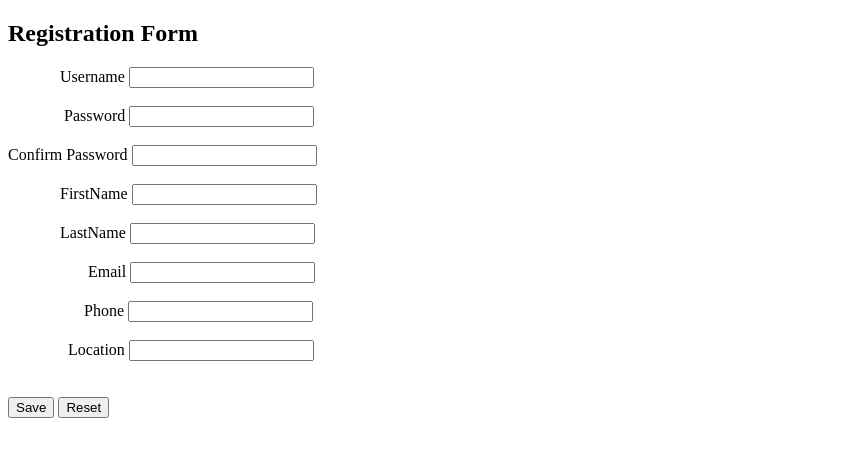
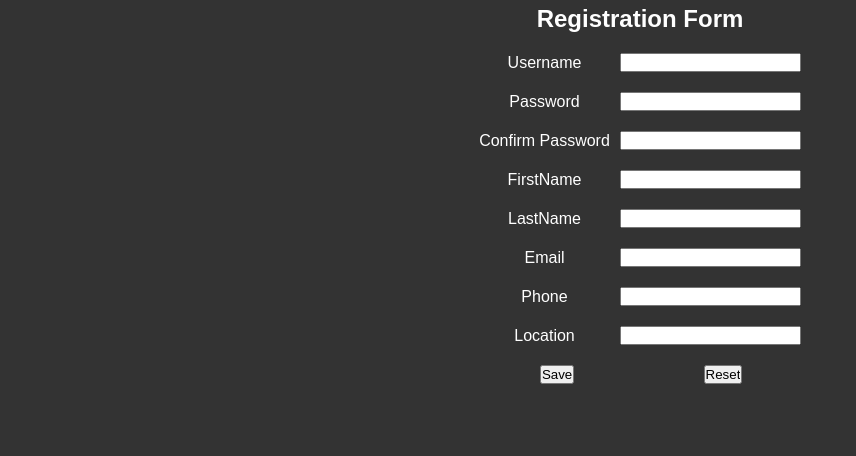
Before and after one commit to MohitR1999/webtech-practicals, a plain HTML site: page exp9/index.html in a window 1280 px wide. Shown: the whole page, without its empty margins (0-856 px from the left). Drawn offline with Linux system fonts and the light colour scheme.

Commit message:
Improved the registration form

```diff
--- a/exp9/index.html
+++ b/exp9/index.html
@@ -1,46 +1,101 @@
 <!DOCTYPE html>
 <html>
 
+<head>
+    <link rel="stylesheet" href="./main.css">
+</head>
+
 <body>
+    <div class="container">
+        <div class="row">
+            <h2>Registration Form</h2>
+        </div>
 
-    <h2>Registration Form</h2>
+        <div class="row">
+            <form action="#">
+                <div class="row">
+                    <div class="column">
+                        <label for="username">Username</label>
+                    </div>
+                    <div class="column">
+                        <input type="text" id="username" name="username">
+                    </div>
+                </div>
 
-    <form action="/action_page.php">
-        &nbsp; &nbsp; &nbsp; &nbsp; &nbsp;&nbsp;&nbsp;&nbsp;
-        <label for="username">Username</label>
-        <input type="text" id="username" name="username"><br><br>
+                <div class="row">
+                    <div class="column">
+                        <label for="password">Password</label>
+                    </div>
+                    <div class="column">
+                        <input type="text" id="password" name="password">
+                    </div>
+                </div>
 
-        &nbsp; &nbsp; &nbsp; &nbsp; &nbsp; &nbsp;&nbsp;&nbsp;
-        <label for="password">Password</label>
-        <input type="text" id="password" name="password"><br><br>
+                <div class="row">
+                    <div class="column">
+                        <label for="confirmpas">Confirm Password</label>
+                    </div>
+                    <div class="column">
+                        <input type="text" id="confirmpas" name="confirmpas">
+                    </div>
+                </div>
 
-        <label for="confirmpas">Confirm Password</label>
-        <input type="text" id="confirmpas" name="confirmpas"><br><br>
+                <div class="row">
+                    <div class="column">
+                        <label for="fname">FirstName</label>
+                    </div>
+                    <div class="column">
+                        <input type="text" id="fname" name="fname">
+                    </div>
+                </div>
 
-        &nbsp; &nbsp; &nbsp; &nbsp; &nbsp; &nbsp;&nbsp;
-        <label for="fname">FirstName</label>
-        <input type="text" id="fname" name="fname"><br><br>
+                <div class="row">
+                    <div class="column">
+                        <label for="lname">LastName</label>
+                    </div>
+                    <div class="column">
+                        <input type="text" id="lname" name="lname">
+                    </div>
+                </div>
 
-        &nbsp; &nbsp; &nbsp; &nbsp; &nbsp; &nbsp;&nbsp;
-        <label for="lname">LastName</label>
-        <input type="text" id="lname" name="lname"><br><br>
+                <div class="row">
+                    <div class="column">
+                        <label for="email">Email</label>
+                    </div>
+                    <div class="column">
+                        <input type="text" id="email" name="email">
+                    </div>
+                </div>
 
-        &nbsp; &nbsp; &nbsp; &nbsp; &nbsp; &nbsp; &nbsp; &nbsp; &nbsp; &nbsp;
-        <label for="email">Email</label>
-        <input type="text" id="email" name="email"><br><br>
+                <div class="row">
+                    <div class="column">
+                        <label for="phone">Phone</label>
+                    </div>
+                    <div class="column">
+                        <input type="text" id="phone" name="phone">
+                    </div>
+                </div>
 
-        &nbsp; &nbsp; &nbsp; &nbsp; &nbsp; &nbsp; &nbsp; &nbsp; &nbsp;&nbsp;
-        <label for="phone">Phone</label>
-        <input type="text" id="phone" name="phone"><br><br>
+                <div class="row">
+                    <div class="column">
+                        <label for="location">Location</label>
+                    </div>
+                    <div class="column">
+                        <input type="text" id="location" name="location">
+                    </div>
+                </div>
+                <div class="row">
+                    <div class="column">
+                        <input type="submit" value="Save">
+                    </div>
 
-        &nbsp; &nbsp; &nbsp; &nbsp; &nbsp; &nbsp; &nbsp;&nbsp;
-        <label for="location">Location</label>
-        <input type="text" id="location" name="location"><br><br><br>
-
-
-        <input type="submit" value="Save">
-        <input type="reset" value="Reset">
-    </form>
+                    <div class="column">
+                        <input type="reset" value="Reset">
+                    </div>
+                </div>
+            </form>
+        </div>
+    </div>
 
 </body>
 
--- /dev/null
+++ b/exp9/main.css
@@ -0,0 +1,34 @@
+* {
+    margin: 0;
+    padding: 0;
+    font-family: Arial, Helvetica, sans-serif;
+}
+
+body {
+    background-color: #333333;
+    color: #fff;
+}
+
+.container {
+    display: flex;
+    flex: 1;
+    flex-direction: column;
+}
+
+.row {
+    flex: 1;
+    display: flex;
+    flex-direction: row;
+    justify-content: center;
+    align-items: center;
+    padding: 5px;
+}
+
+.column {
+    flex: 1;
+    padding: 5px;
+    display: flex;
+    flex-direction: column;
+    justify-content: center;
+    align-items: center;
+}
```
